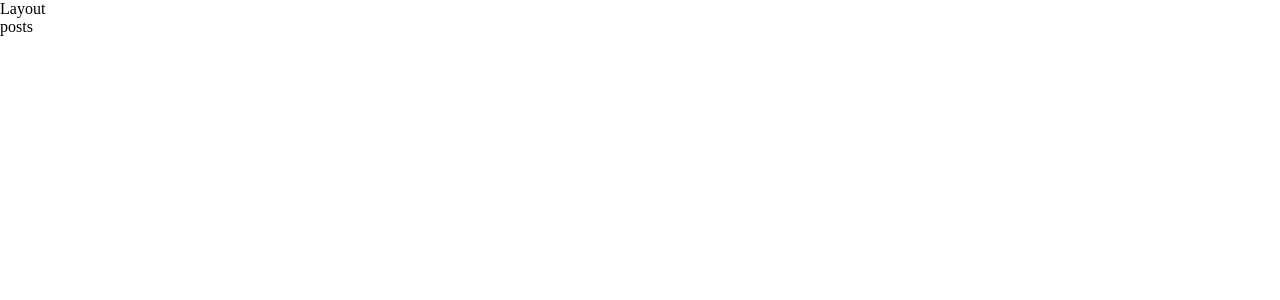
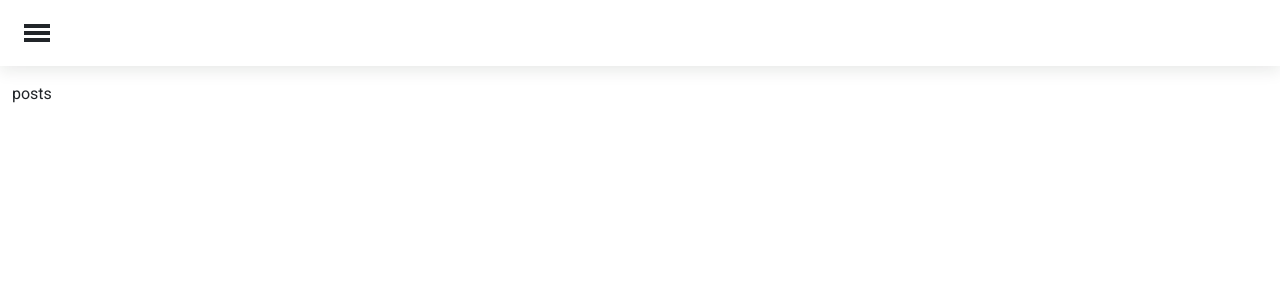
Before and after one commit to Thgewe/posts-test, a React (Create React App) app: page /posts in a window 1280 px wide. Shown: the top 300 px of the page. Built offline with nearby package versions, Linux system fonts and the light colour scheme.

Commit message:
new: layout component

```diff
--- a/public/index.html
+++ b/public/index.html
@@ -11,6 +11,12 @@
     />
     <link rel="apple-touch-icon" href="%PUBLIC_URL%/logo192.png" />
     <link rel="manifest" href="%PUBLIC_URL%/manifest.json" />
+    <link
+            rel="stylesheet"
+            href="https://cdn.jsdelivr.net/npm/bootstrap@5.2.3/dist/css/bootstrap.min.css"
+            integrity="sha384-rbsA2VBKQhggwzxH7pPCaAqO46MgnOM80zW1RWuH61DGLwZJEdK2Kadq2F9CUG65"
+            crossorigin="anonymous"
+    />
     <title>Test task</title>
   </head>
   <body>
--- a/src/App.css
+++ b/src/App.css
@@ -1,3 +1,3 @@
 .App {
-
+    font-family: var(--font-main);
 }
--- /dev/null
+++ b/src/components/Header.tsx
@@ -0,0 +1,59 @@
+import React, {useState} from 'react';
+import {Image, Nav, Offcanvas} from "react-bootstrap";
+import {NavLink} from "react-router-dom";
+import {ABOUT_ROUTE, POSTS_ROUTE} from "../utils/constants";
+import cl from './styles/header.module.css';
+import avatar from '../images/AvatarSkyrim.png';
+
+const Header = () => {
+
+    const [show, setShow] = useState<boolean>(false);
+
+    const handleClose = () => setShow(false);
+    const handleShow = () => setShow(true);
+
+    return (
+        <header className={cl.header}>
+            <div className={cl.burger} onClick={handleShow}>
+                <span></span>
+                <span></span>
+                <span></span>
+            </div>
+            <Offcanvas show={show} onHide={handleClose}>
+                <Offcanvas.Header closeButton>
+                    <div className={'d-flex align-items-center ' + cl.info}>
+                        <div className={cl.avatar}>
+                            <Image src={avatar} roundedCircle={true} fluid/>
+                        </div>
+                        <div>
+                            <Offcanvas.Title>Виктор</Offcanvas.Title>
+                            <Offcanvas.Title>hanhatov@mail.ru</Offcanvas.Title>
+                        </div>
+                    </div>
+                </Offcanvas.Header>
+                <Offcanvas.Body>
+                    <Nav className="flex-column">
+                        <NavLink
+                            className={({isActive}) =>
+                                isActive ? cl.link + ' ' + cl.active : cl.link }
+                            to={ABOUT_ROUTE}
+                            onClick={handleClose}
+                        >
+                            Обо мне
+                        </NavLink>
+                        <NavLink
+                            className={({isActive}) =>
+                                isActive ? cl.link + ' ' + cl.active : cl.link }
+                            to={POSTS_ROUTE}
+                            onClick={handleClose}
+                        >
+                            Посты
+                        </NavLink>
+                    </Nav>
+                </Offcanvas.Body>
+            </Offcanvas>
+        </header>
+    );
+};
+
+export default Header;
--- a/src/components/Layout.tsx
+++ b/src/components/Layout.tsx
@@ -1,11 +1,19 @@
 import React from 'react';
 import {Outlet} from "react-router-dom";
+import Header from "./Header";
+import {Col, Container, Row} from "react-bootstrap";
 
 const Layout = () => {
     return (
         <>
-            Layout
-            <Outlet />
+            <Header />
+            <Container fluid>
+                <Row>
+                    <Col>
+                        <Outlet />
+                    </Col>
+                </Row>
+            </Container>
         </>
     );
 };
--- /dev/null
+++ b/src/components/styles/header.module.css
@@ -0,0 +1,39 @@
+.header {
+    padding: 1rem;
+    box-shadow: 0 .25rem 1rem rgba(17, 34, 17, 0.1);
+    margin-bottom: 1rem;
+}
+
+.avatar {
+    width: 4rem;
+    height: 4rem;
+}
+.info {
+    gap: 1rem;
+}
+.link {
+    text-decoration: none;
+    font-size: 1.25rem;
+    font-weight: 500;
+    color: var(--color-text);
+}
+.link:hover,
+.link:focus,
+.link.active {
+    color: var(--color-text-highlihgted);
+}
+
+.burger {
+    width: fit-content;
+    padding: .5rem;
+    cursor: pointer;
+}
+.burger span {
+    display: block;
+    width: 1.6rem;
+    height: .25rem;
+    background-color: var(--color-text);
+}
+.burger span + span {
+    margin-top: .2rem;
+}
--- /dev/null
+++ b/src/react-app-env.d.ts
@@ -0,0 +1 @@
+/// <reference types="react-scripts" />
--- a/src/style/variables.css
+++ b/src/style/variables.css
@@ -1,3 +1,8 @@
+@import url('https://fonts.googleapis.com/css2?family=Roboto:wght@400;500;700&display=swap');
+
 :root {
+    --font-main: 'Roboto', sans-serif;
 
+    --color-text: #212529;
+    --color-text-highlihgted: #b33b3b;
 }
```
Also changed, not shown: src/images/AvatarSkyrim.png (added).
